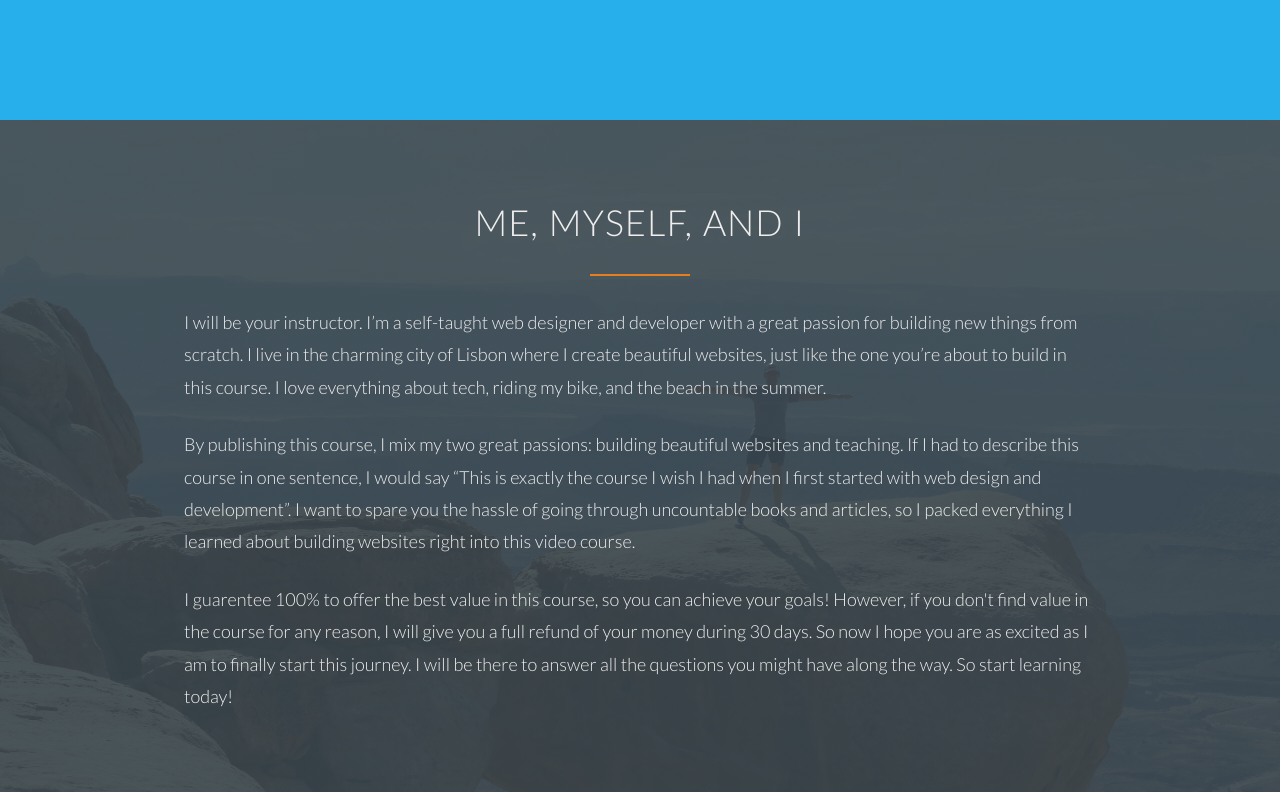
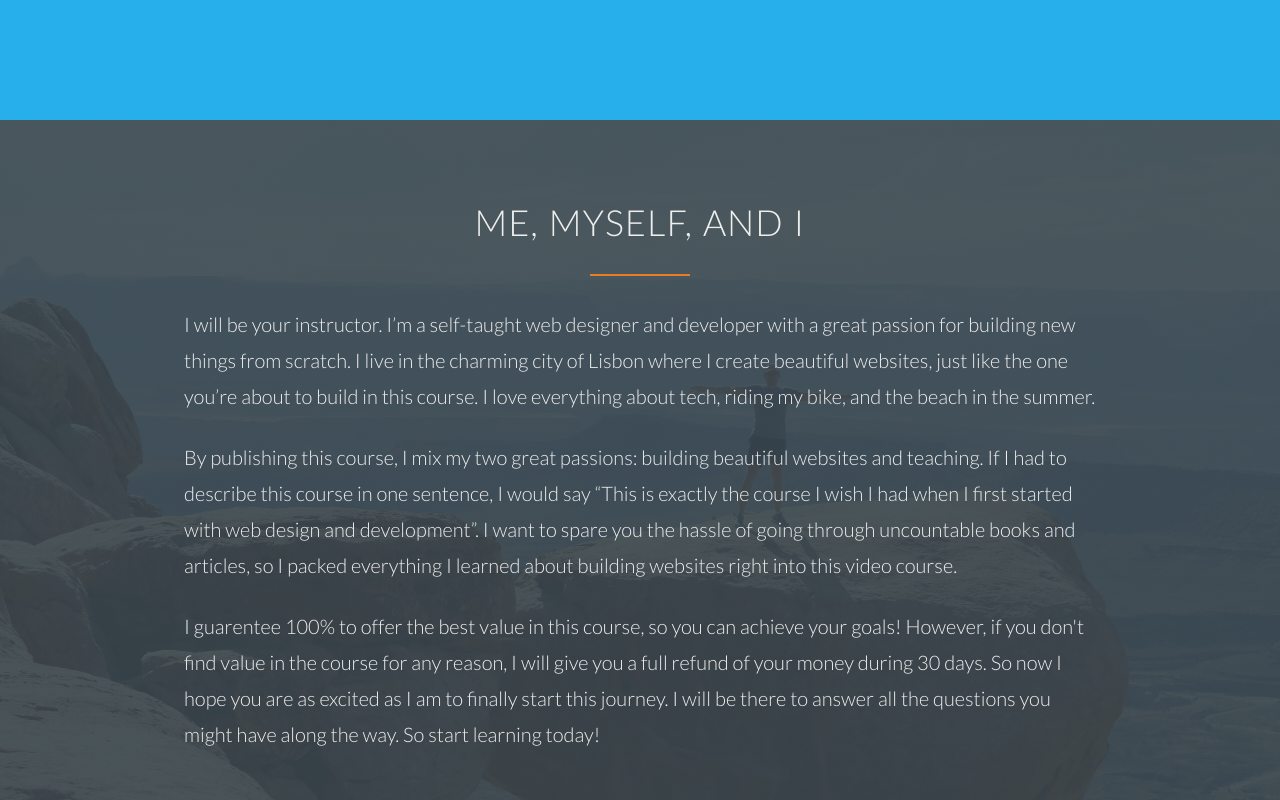
Before and after one commit to philippschulte/philippschulte.github.io, a website: page index.html in a window 1280 px wide. Shown: the part 680-1480 px from the top of the page. Drawn offline with Linux system fonts and the light colour scheme; files whose address does not match are found by name.

Commit message:
Update section font-size

```diff
--- a/src/css/layout.css
+++ b/src/css/layout.css
@@ -36,7 +36,7 @@
 
   section {
     padding: 8rem 0;
-    font-size: 1.8rem;
+    font-size: 2.0rem;
     background-color: #fff;
   }
 
```
